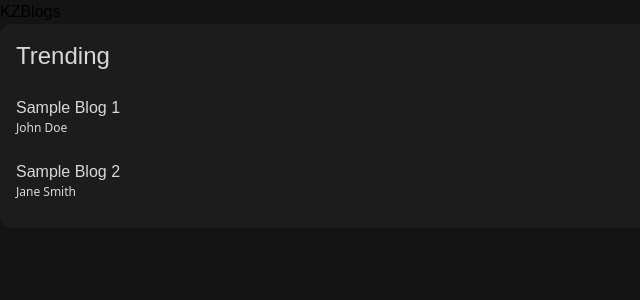
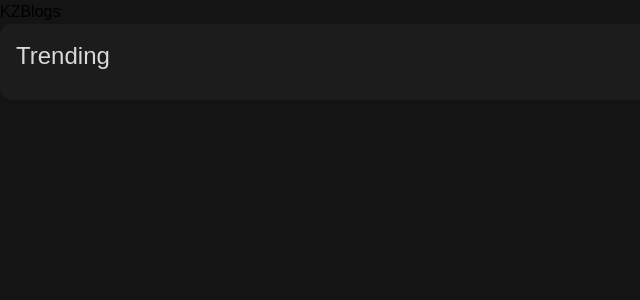
Before and after one commit to srm-kzilla/kzblogs, a Next.js app in the folder client/: page / in a window 1280 px wide. Shown: the top 300 px of the page, without its empty margins (0-640 px from the left). Built offline with nearby package versions, Linux system fonts and the light colour scheme.

Commit message:
chore: Update mock-data and types

```diff
--- a/client/components/TrendingCard.tsx
+++ b/client/components/TrendingCard.tsx
@@ -13,10 +13,10 @@ const TrendingCard = ({ blogs }: TrendingCardProps) => {
       <div>
         <h1 className="text-2xl">Trending</h1>
         <div className="flex flex-col mt-3">
-          {trendingBlogs.map(({ publishStatus, id, name, author }) => (
+          {trendingBlogs.map(({ publishStatus, id, title, author }) => (
             <div key={id} className="flex justify-between items-end my-3">
               <div>
-                <h1>{name}</h1>
+                <h1>{title}</h1>
                 <p className="text-xs font-extralight font-sans">
                   {author}
                 </p>
--- a/client/mock-data/data.ts
+++ b/client/mock-data/data.ts
@@ -3,30 +3,59 @@ import { Blog } from "@/types";
 const blogData: Blog[] = [
   {
     id: 1,
-    name: "Sample Blog 1",
-    publishStatus: "trending",
+    title: "Why the eras tour is not coming to India?",
+    publishStatus: "draft",
     lastEdited: "Sep 11, 2023",
-    author: "John Doe",
-    likes: 100,
-    content: "This is the content of Sample Blog 1.",
+    author: "Taylor Swift",
+    likes: 50,
+    content: "We are never getting back together.",
   },
   {
     id: 2,
-    name: "Sample Blog 2",
-    publishStatus: "trending",
+    title: "Why the eras tour is not coming to India?",
+    publishStatus: "draft",
     lastEdited: "Sep 11, 2023",
-    author: "Jane Smith",
-    likes: 50,
-    content: "This is the content of Sample Blog 2.",
+    author: "Taylor Swift",
+    likes: 100,
+    content: "We are never getting back together.",
   },
   {
     id: 3,
-    name: "Sample Blog 3",
-    publishStatus: "Published",
+    title: "Why the eras tour is not coming to India?",
+    publishStatus: "published",
     lastEdited: "Sep 11, 2023",
-    author: "Alice Johnson",
+    author: "Taylor Swift",
+    likes: 150,
+    content: "We are never getting back together.",
+    // comments: [
+    //   {
+    //     authorId: "1234",
+    //     content: "Great start!",
+    //   },
+    //   {
+    //     authorId: "5678",
+    //     content: "Looking forward to more.",
+    //   },
+    // ],
+  },
+  {
+    id: 4,
+    title: "Why the eras tour is not coming to India?",
+    publishStatus: "published",
+    lastEdited: "Sep 11, 2023",
+    author: "Taylor Swift",
     likes: 200,
-    content: "This is the content of Sample Blog 3.",
+    content: "We are never getting back together.",
+    comments: [
+      {
+        authorId: "1234",
+        content: "Great start!",
+      },
+      {
+        authorId: "5678",
+        content: "Looking forward to more.",
+      },
+    ],
   },
 ];
 
--- a/client/types/index.ts
+++ b/client/types/index.ts
@@ -1,11 +1,11 @@
 export interface Comments {
-  author_id: string;
+  authorId: string;
   content: string;
 }
 
 export interface Blog {
   id: number;
-  name: string;
+  title: string;
   publishStatus: string;
   lastEdited: string;
   author: string;
```
